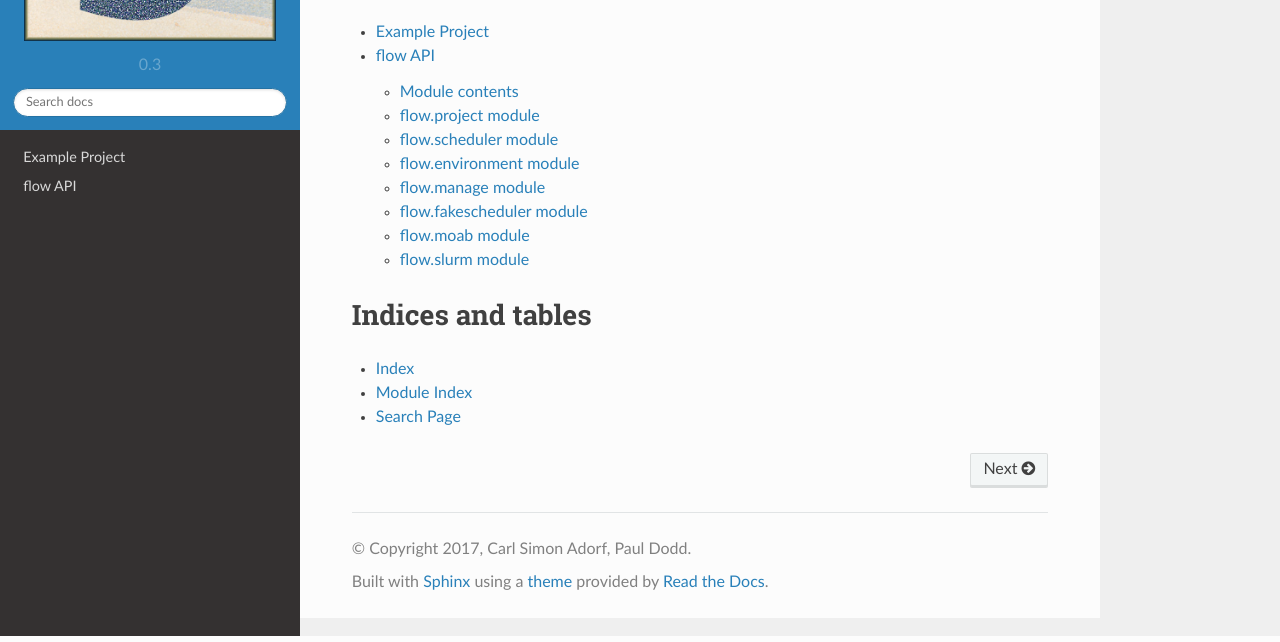
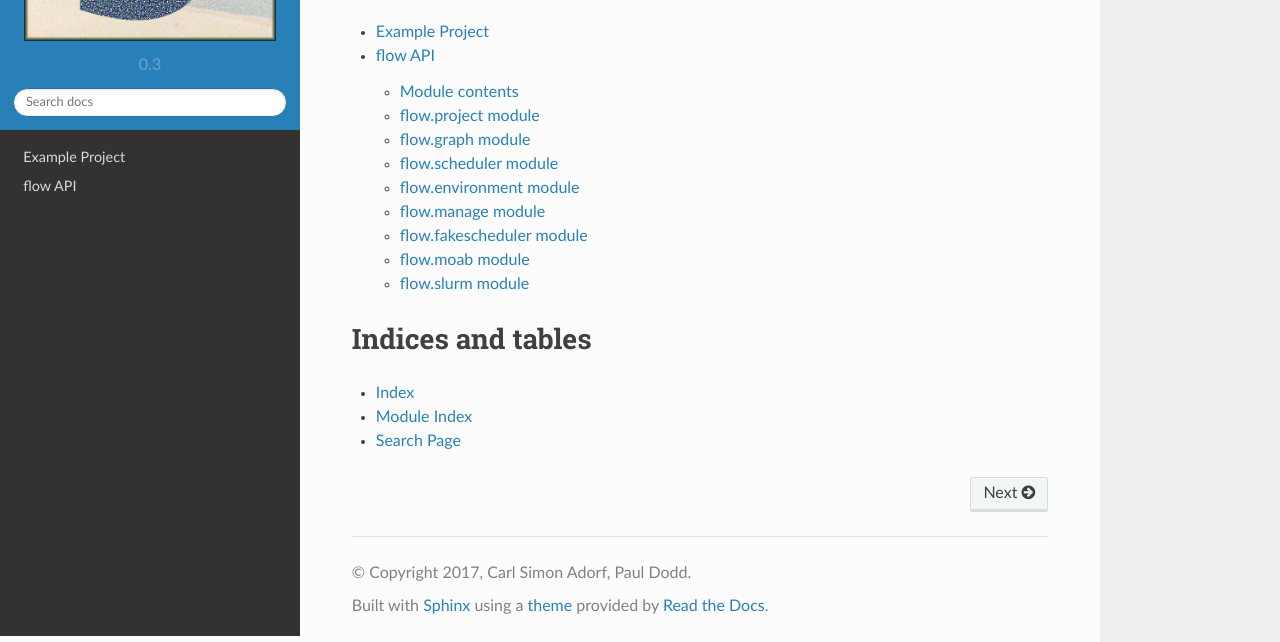
Before and after one commit to glotzerlab/signac-flow, a Sphinx documentation site: the page built from doc/index.rst, in a window 1280 px wide, cut to the strip 264-906 px from the top of the page. Built offline with Sphinx 7.4.7 and the Read the Docs theme 2.0.0, drawn with Linux system fonts in a browser that asks for light colours.

Commit message:
Add graph module to API documentation.

```diff
--- a/doc/flow.rst
+++ b/doc/flow.rst
@@ -13,6 +13,14 @@ flow.project module
 -------------------
 
 .. automodule:: flow.project
+    :members:
+    :undoc-members:
+    :show-inheritance:
+
+flow.graph module
+-------------------
+
+.. automodule:: flow.graph
     :members:
     :undoc-members:
     :show-inheritance:
```
